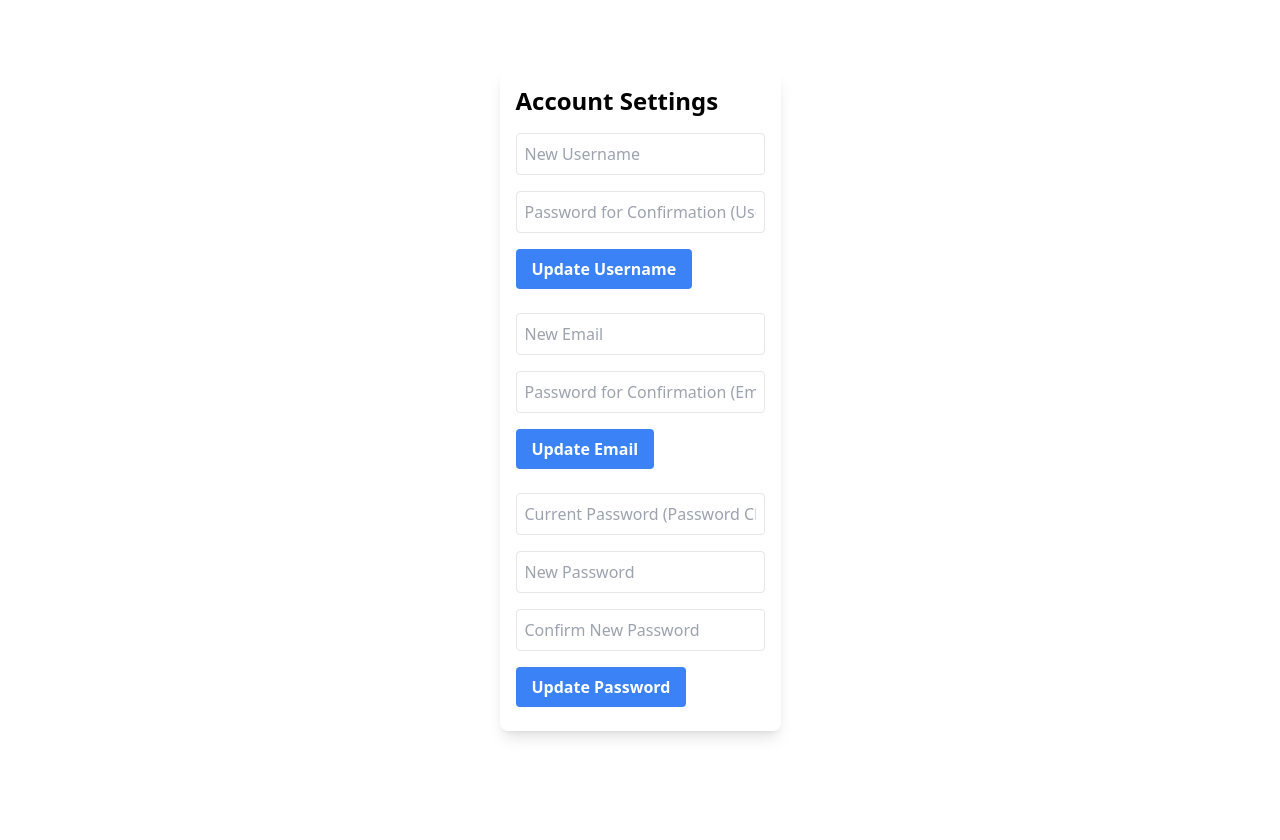
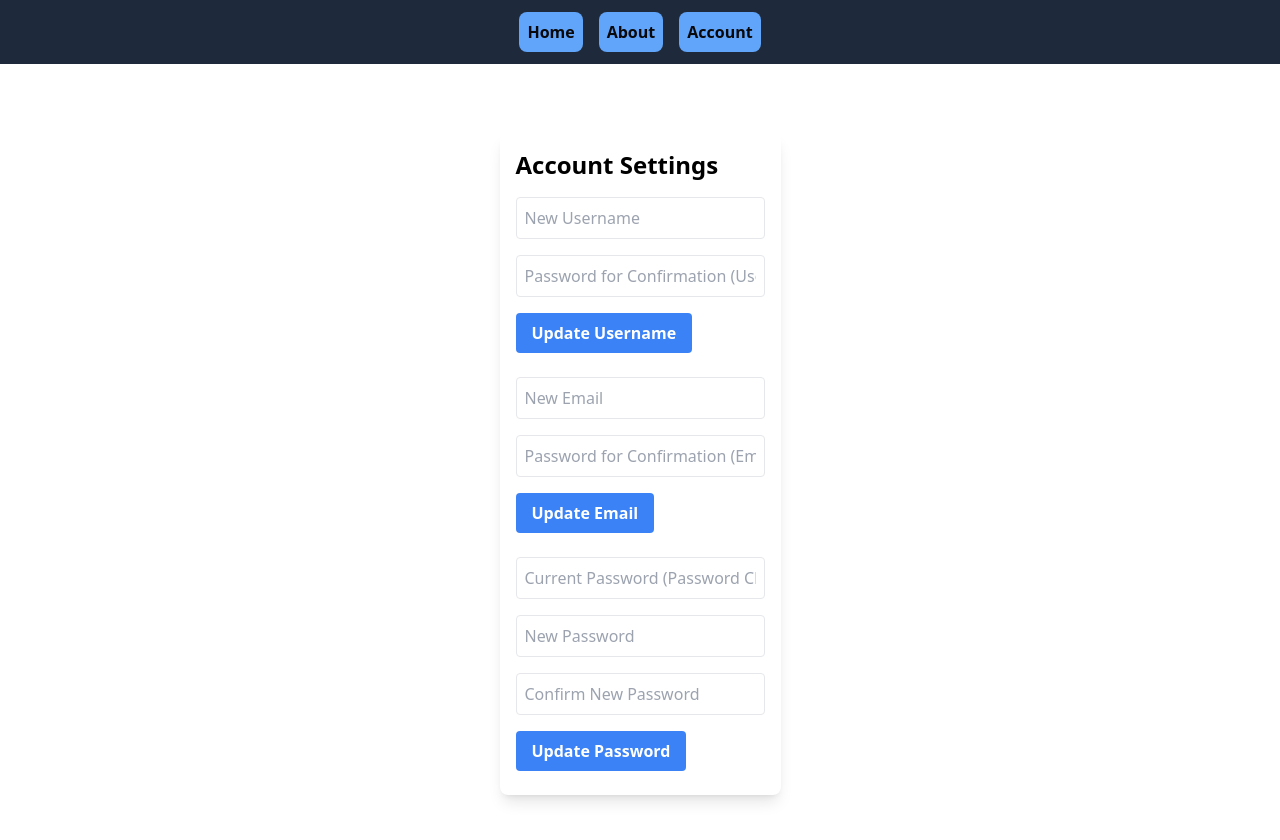
Before and after one commit to Matsumitsu03/reactjs-blogsite, a React (Create React App) app: page /account in a window 1280 px wide. Shown: the top 840 px of the page. Before the commit the page ends 800 px from the top, so only its background shows below. Built offline with nearby package versions, Linux system fonts and the light colour scheme; no server answers.

Commit message:
Small update

```diff
--- a/src/components/Account.js
+++ b/src/components/Account.js
@@ -3,6 +3,7 @@ import { updateEmail, updatePassword, updateProfile, reauthenticateWithCredentia
 import { getFirestore, doc, updateDoc, query, where, getDocs, collection } from "firebase/firestore";
 import { AuthContext } from "../context/AuthProvider";
 import { getAuth } from "firebase/auth";
+import Header from "./Header";
 
 const EMAIL_REGEX = /^[A-Za-z0-9+_.-]+@(.+)$/;
 const PWD_REGEX = /^(?=.*[a-z])(?=.*[A-Z])(?=.*[0-9]).{8,24}$/;
@@ -202,6 +203,8 @@ const Account = () => {
   };
 
   return (
+    <div>
+        <Header/>
     <div className="flex justify-center items-center min-h-screen">
       <div className="bg-white p-4 rounded-lg shadow-lg">
         <h2 className="text-2xl font-semibold mb-4">Account Settings</h2>
@@ -297,6 +300,7 @@ const Account = () => {
         <p className="text-red-500 mt-2">{errMsg}</p>
       </div>
     </div>
+    </div>
   );
 };
 
```
